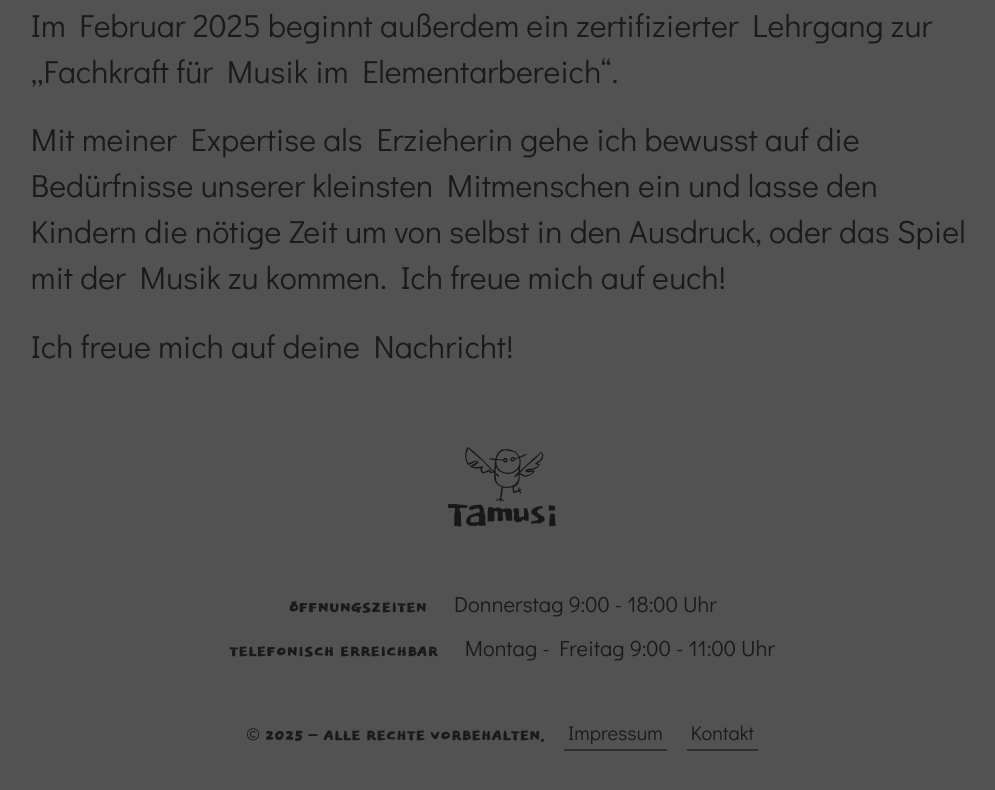
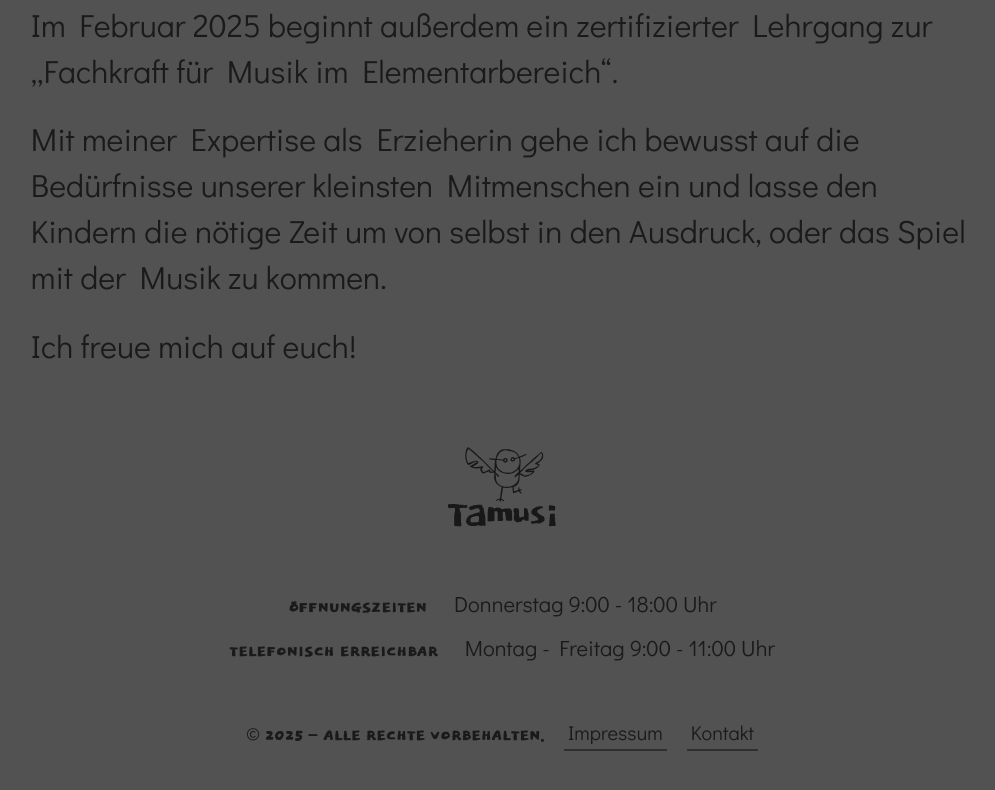
Before and after one commit to aeonyuonmiller/laura, a Next.js app: page /ueber-mich in a window 1280 px wide. Shown: the part 2447-3237 px from the top of the page, without its empty margins (138-1133 px from the left). Built offline with nearby package versions, Linux system fonts and the light colour scheme.

Commit message:
change copy

```diff
--- a/src/pages/ueber-mich.jsx
+++ b/src/pages/ueber-mich.jsx
@@ -56,10 +56,10 @@ export default function Uebermich() {
             Im September 2024 begann ich dann für die Musikschule Taunus zu arbeiten und nahm zeitgleich an diversen Fortbildungen (Musikgarten 1 & Musikgarten 2, dem „Early Child Music Education“- Seminar, vom Verband deutscher Musikschulen, und weiteren kurzweiligen Fortbildungen zum Instrumentalspiel mit Kindern) teil. Seit September 2024 bilde ich mich stetig mit Klavier- und Gesangsunterricht weiter, um professionelle Arbeit leisten zu können. Im Februar 2025 beginnt außerdem ein zertifizierter Lehrgang zur „Fachkraft für Musik im Elementarbereich“.
           </p>
           <p>
-            Mit meiner Expertise als Erzieherin gehe ich bewusst auf die Bedürfnisse unserer kleinsten Mitmenschen ein und lasse den Kindern die nötige Zeit um von selbst in den Ausdruck, oder das Spiel mit der Musik zu kommen. Ich freue mich auf euch!
+            Mit meiner Expertise als Erzieherin gehe ich bewusst auf die Bedürfnisse unserer kleinsten Mitmenschen ein und lasse den Kindern die nötige Zeit um von selbst in den Ausdruck, oder das Spiel mit der Musik zu kommen.
           </p>
           <p>
-            Ich freue mich auf deine Nachricht!
+            Ich freue mich auf euch!
           </p>
         </section>
 
```
